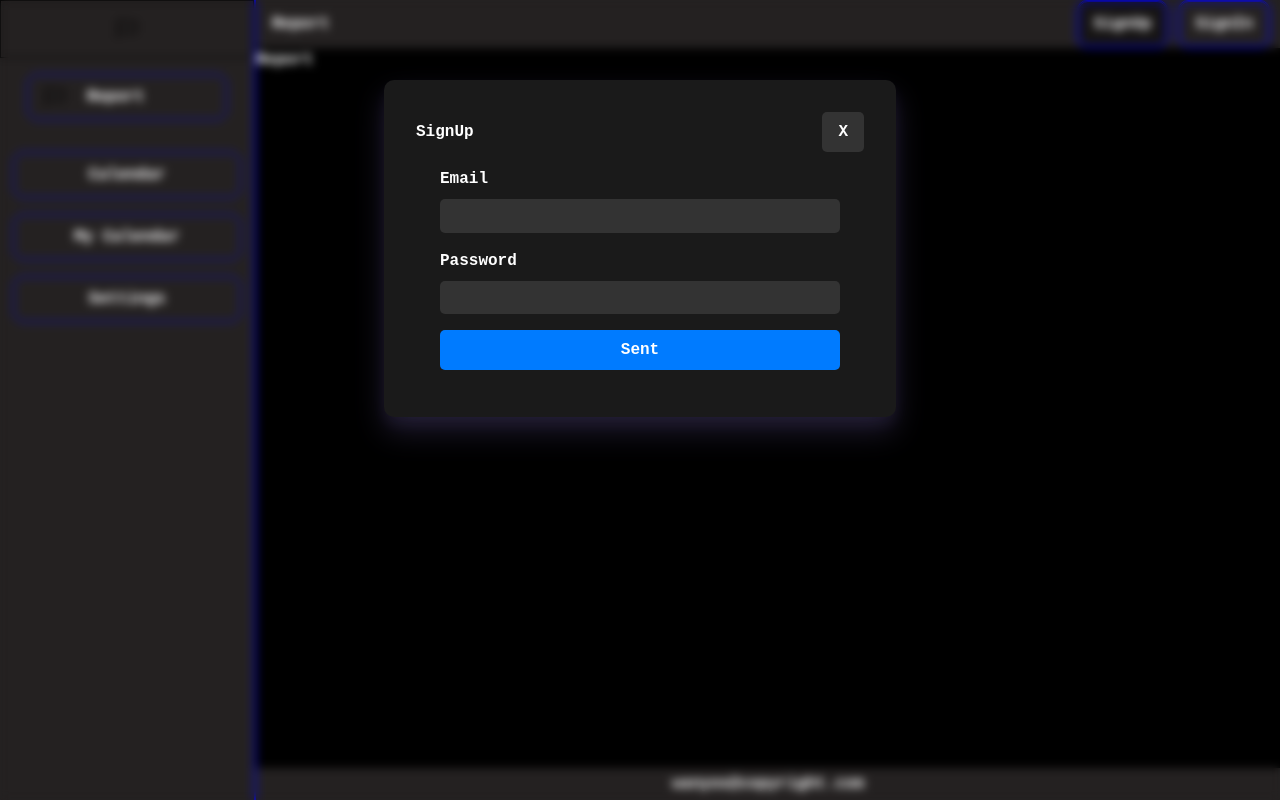
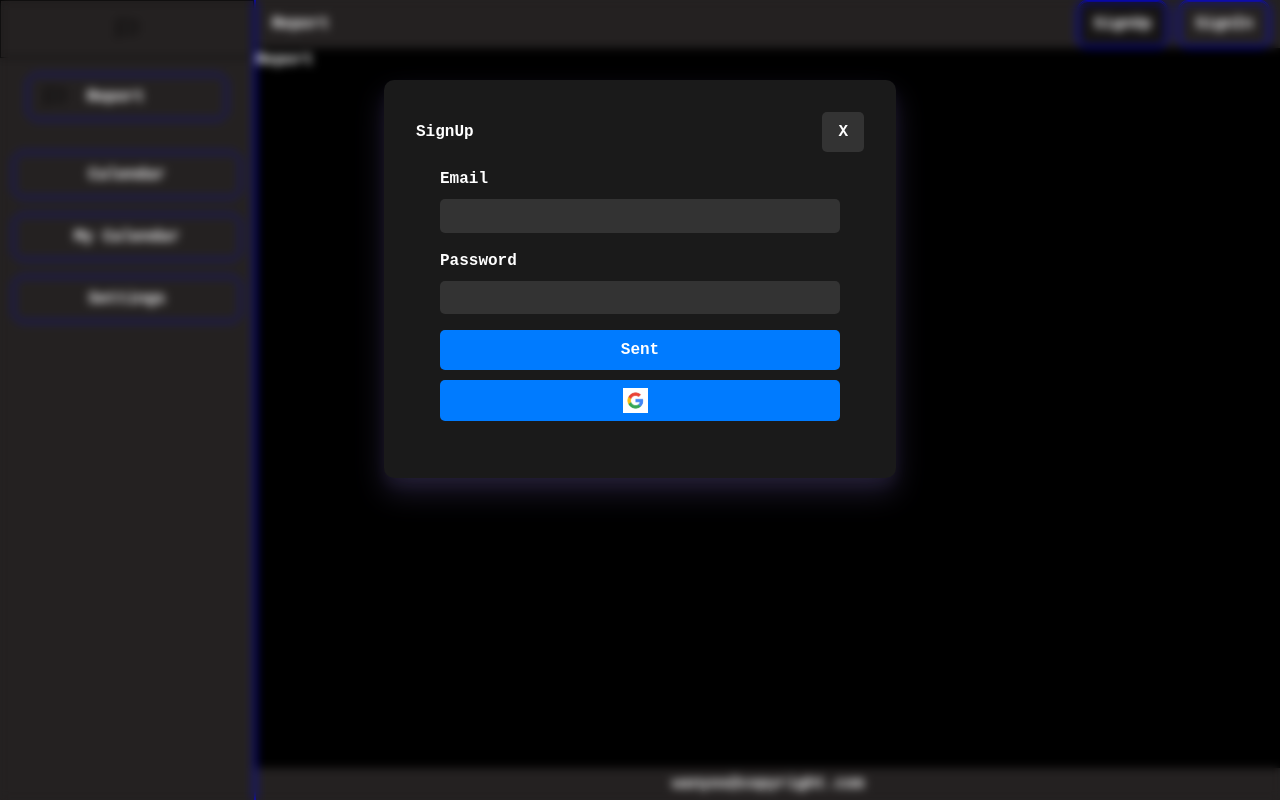
Before and after one commit to wanyos/emt-calendar, a Vue app: page / in a window 1280 px wide. Both pictures are taken after a click on the element "SignUp". Built offline with nearby package versions, Linux system fonts and the light colour scheme.

Commit message:
creaate login with indepent page of google

```diff
--- a/package.json
+++ b/package.json
@@ -16,7 +16,7 @@
   },
   "dependencies": {
     "@heroicons/vue": "^2.1.3",
-    "firebase": "^10.12.2",
+    "firebase": "^10.7.2",
     "npm-check-updates": "^16.14.20",
     "pinia": "^2.1.7",
     "vue": "^3.4.27",
--- a/src/components/modals/ModalLogin.vue
+++ b/src/components/modals/ModalLogin.vue
@@ -21,7 +21,11 @@
                 <input type="password" name="password" v-model="password" />
               </div>
 
-              <button @click.prevent="login">Sent</button>
+              <div class="div__button">
+                <button @click.prevent="login">Sent</button>
+                <button @click.prevent="loginGoogle"> <img class="icon" src="@/assets/img/icon-google.webp" /> </button>
+              </div>
+
             </form>
           </section>
 
@@ -45,7 +49,7 @@ const props = defineProps({
 })
 
 const { closeModal } = useModal()
-const { setSignUp, setSignIn } = useUserInfo()
+const { setSignUp, setSignIn, setSignInGoogle } = useUserInfo()
 
 const email = ref('')
 const password = ref('')
@@ -53,6 +57,10 @@ const password = ref('')
 const login = () => {
   props.title === 'SignUp' ?  setSignUp(email, password) : setSignIn(email, password)
  closeModal()
+}
+const loginGoogle = () => {
+  setSignInGoogle()
+  closeModal()
 }
 
 </script>
@@ -132,5 +140,21 @@ const login = () => {
   background-color: #333333;
 }
 
+.div__button {
+  display: flex;
+  flex-direction: column;
+}
+
+.div__button button {
+  margin-bottom: 10px;
+  display: flex;
+  align-items: center;
+  justify-content: center;
+}
+
+.icon {
+  width: 25px;
+  margin-right: 10px;
+}
 
 </style>
--- a/src/main.js
+++ b/src/main.js
@@ -5,7 +5,8 @@ import { createPinia } from 'pinia'
 
 import App from './App.vue'
 import router from './router'
-import { initializeApp } from "firebase/app";
+import { initializeApp } from "firebase/app"
+import { getFirestore } from "firebase/firestore"
 
 const firebaseConfig = {
     apiKey: "AIzaSyCG3mdn_AtOWQLcGvEML61Ua6jsWjUIRpg",
@@ -16,10 +17,11 @@ const firebaseConfig = {
     appId: "1:223212964810:web:3aca0f7f699d9aa637dd33"
   };
 
+  const app = createApp(App)
+
   // Initialize Firebase
   initializeApp(firebaseConfig);
-
-const app = createApp(App)
+  const db = getFirestore();
 
 app.use(createPinia())
 app.use(router)
--- a/src/stores/userInfoStore.js
+++ b/src/stores/userInfoStore.js
@@ -1,55 +1,115 @@
 import { defineStore } from 'pinia'
 import { reactive, ref, computed } from 'vue'
-import { getAuth, createUserWithEmailAndPassword, signInWithEmailAndPassword, signOut } from 'firebase/auth'
+import router from '@/router/index.js'
+
+import {
+  getAuth,
+  createUserWithEmailAndPassword,
+  signInWithEmailAndPassword,
+  signOut,
+  GoogleAuthProvider,
+  signInWithPopup,
+  signInWithRedirect,
+  getRedirectResult,
+  onAuthStateChanged
+} from 'firebase/auth'
+
+
 
 export const useUserInfo = defineStore('useUserInfo', () => {
   const email = ref('')
   const password = ref('')
   const user = reactive({
     id: undefined,
-    name: undefined
+    name: undefined,
+    email: undefined
   })
 
-  const isLogin = computed(() => user.id !== undefined && user.name !== undefined )
+  const isLogin = computed(() => user.id !== undefined && user.name !== undefined)
 
   const setSignUp = (email, password) => {
     const auth = getAuth()
-
-    createUserWithEmailAndPassword(auth, email.value, password.value).then((userCredential) => {
-      const user = userCredential.user
-      console.log('user', user)
-    }).catch((error) => {
-      console.log('error')
+    createUserWithEmailAndPassword(auth, email.value, password.value)
+      .then((userCredential) => {
+        const usr = userCredential.user
+        user.id = usr.uid
+        user.email = usr.email
+      })
+      .catch((error) => {
+        console.log('error', error)
       })
   }
 
   const setSignIn = (email, password) => {
     const auth = getAuth()
-    signInWithEmailAndPassword(auth, email.value, password.value).then((userCredential) => {
+    signInWithEmailAndPassword(auth, email.value, password.value)
+      .then((userCredential) => {
         const usr = userCredential.user
         user.id = usr.uid
         user.name = usr.email
-    }).catch((error) => {
+      })
+      .catch((error) => {
         console.log('error', error)
       })
   }
 
   const setSignOut = () => {
     const auth = getAuth()
-    signOut(auth).then(() => {
+    signOut(auth)
+      .then(() => {
         user.id = undefined
         user.name = undefined
-    }).catch((err) => {
+      })
+      .catch((err) => {
         console.log(err)
       })
   }
 
-  const setUserInfo = (id, name) => {
-    user.id = id
-    user.name = name
+  // const setSignInGoogle = async () => {
+  //   const auth = getAuth()
+  //   const provider = new GoogleAuthProvider()
+
+  //   await signInWithPopup(auth, provider).then((result) => {
+  //     user.id = result.user.uid
+  //     user.name = result.user.displayName
+  //     user.email = result.user.email
+  //   })
+  // }
+
+  const  setSignInGoogle = async () => {
+    const auth = getAuth()
+    const provider = new GoogleAuthProvider()
+     // provider.addScope('profile');
+    // provider.addScope('email');
+    // provider.addScope('https://www.googleapis.com/auth/contacts.readonly'); // solicitar permisos a oauth
+
+    console.log('route', router.currentRoute.value.name)
+
+    signInWithRedirect(auth, provider)
+
+    console.log('route', router.currentRoute.value.name)
+
+    getRedirectResult(auth)
+      .then((result) => {
+        const credential = GoogleAuthProvider.credentialFromResult(result)
+        console.log('credential', credential)
+
+        const token = credential.accessToken
+        console.log('token', token)
+
+        const user = result.user
+         console.log('user', user)
+      })
+      .catch((error) => {
+        const errorCode = error.code
+        const errorMessage = error.message
+        const email = error.customData.email
+        const credential = GoogleAuthProvider.credentialFromError(error)
+      })
+
   }
 
 
 
-  return { user, setUserInfo, setSignOut, setSignUp, setSignIn, isLogin }
+  return { user, setSignOut, setSignUp, setSignIn, setSignInGoogle, isLogin }
 })
```
Also changed, not shown: src/assets/img/icon-google.webp (added), 1 other file (tests, documents, lock files or other folders). Lines whose indentation alone changed are shown as unchanged.
